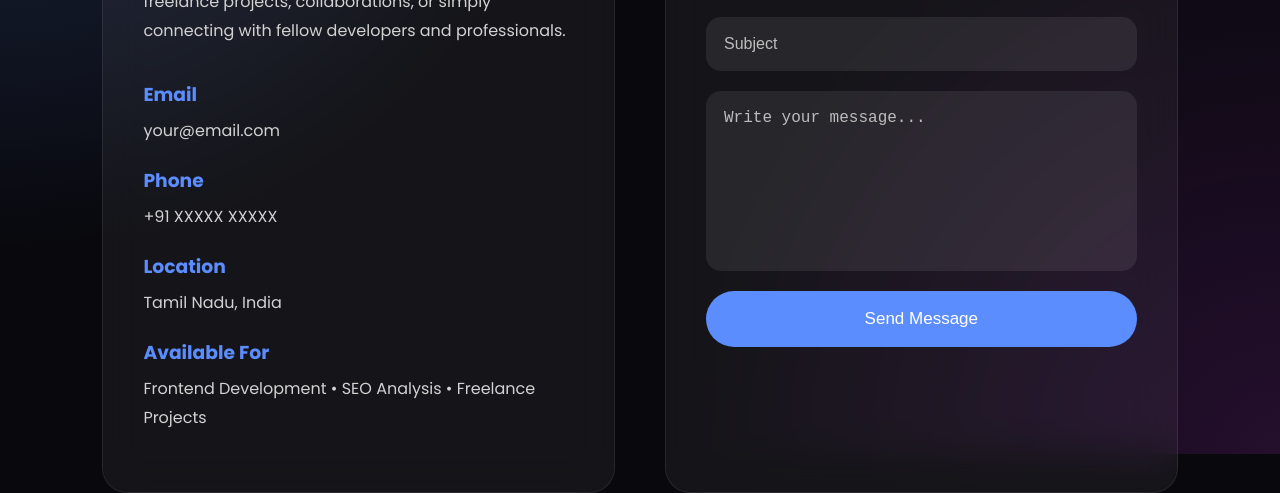
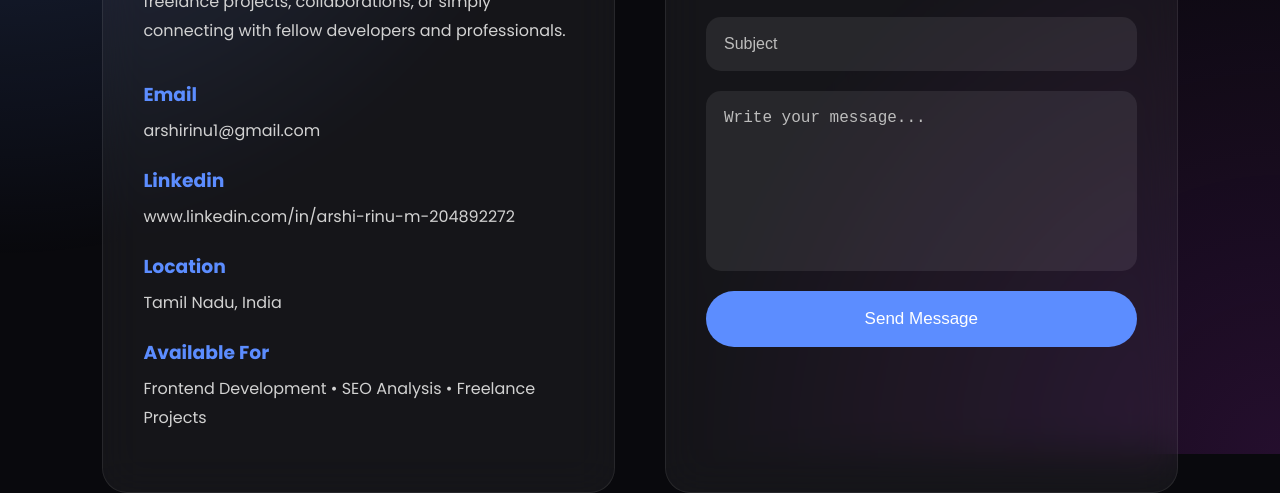
Before and after one commit to Arshirinu/portfolio, a plain HTML site: page contact.html in a window 1280 px wide. Shown: the part 346-839 px from the top of the page. Drawn offline with Linux system fonts and the light colour scheme.

Commit message:
Update contact.html

```diff
--- a/contact.html
+++ b/contact.html
@@ -233,12 +233,12 @@ I'm always open to discussing new opportunities, freelance projects, collaborati
 
 <div class="info">
 <h3>Email</h3>
-<p>your@email.com</p>
+<p>arshirinu1@gmail.com</p>
 </div>
 
 <div class="info">
-<h3>Phone</h3>
-<p>+91 XXXXX XXXXX</p>
+<h3>Linkedin</h3>
+<p>www.linkedin.com/in/arshi-rinu-m-204892272</p>
 </div>
 
 <div class="info">
```
